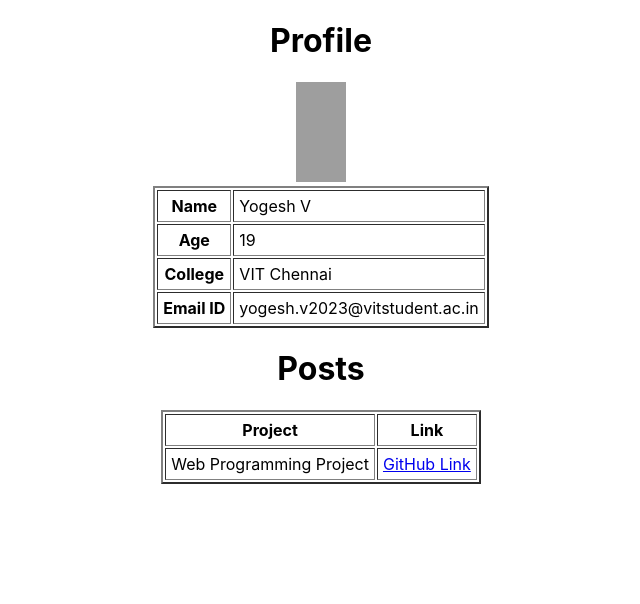
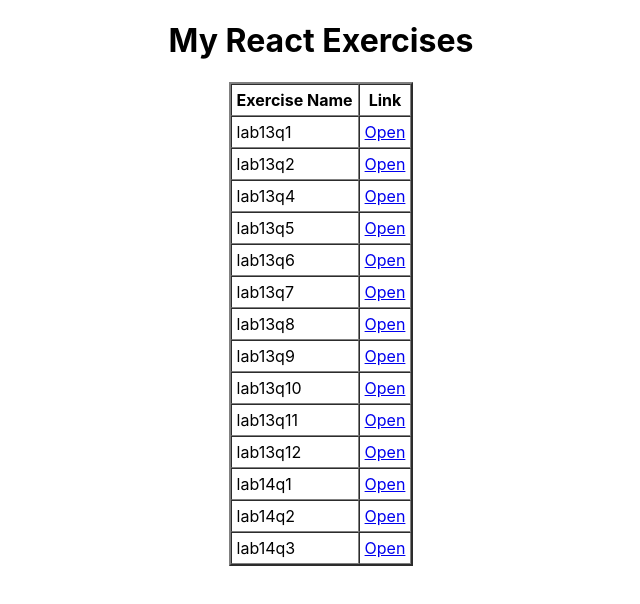
Before and after one commit to yogeshv05/webprogrammingreact, a React (Create React App) app: page /web-programming-reactjs/ in a window 1280 px wide. Shown: the top 604 px of the page, without its empty margins (319-959 px from the left). Built offline with nearby package versions, Linux system fonts and the light colour scheme; grey boxes are pictures that could not be loaded.

Commit message:
Update index.js

```diff
--- a/src/index.js
+++ b/src/index.js
@@ -1,27 +1,4 @@
 import React from 'react';
-import ReactDOM from 'react-dom/client';
-import './index.css';
-import Profile from './profilepage.js';
-import reportWebVitals from './reportWebVitals';
-
-const root = ReactDOM.createRoot(document.getElementById('root'));
-root.render(
-  <React.StrictMode>
-    <Profile />
-  </React.StrictMode>
-);
-
-// If you want to start measuring performance in your app, pass a function
-// to log results (for example: reportWebVitals(console.log))
-// or send to an analytics endpoint. Learn more: https://bit.ly/CRA-vitals
-reportWebVitals();
-
-
-
-
-
-
-/*import React from 'react';
 import ReactDOM from 'react-dom/client';
 import './index.css';
 import App from './App';
@@ -34,8 +11,4 @@
   </React.StrictMode>
 );
 
-// If you want to start measuring performance in your app, pass a function
-// to log results (for example: reportWebVitals(console.log))
-// or send to an analytics endpoint. Learn more: https://bit.ly/CRA-vitals
 reportWebVitals();
-*/
```
